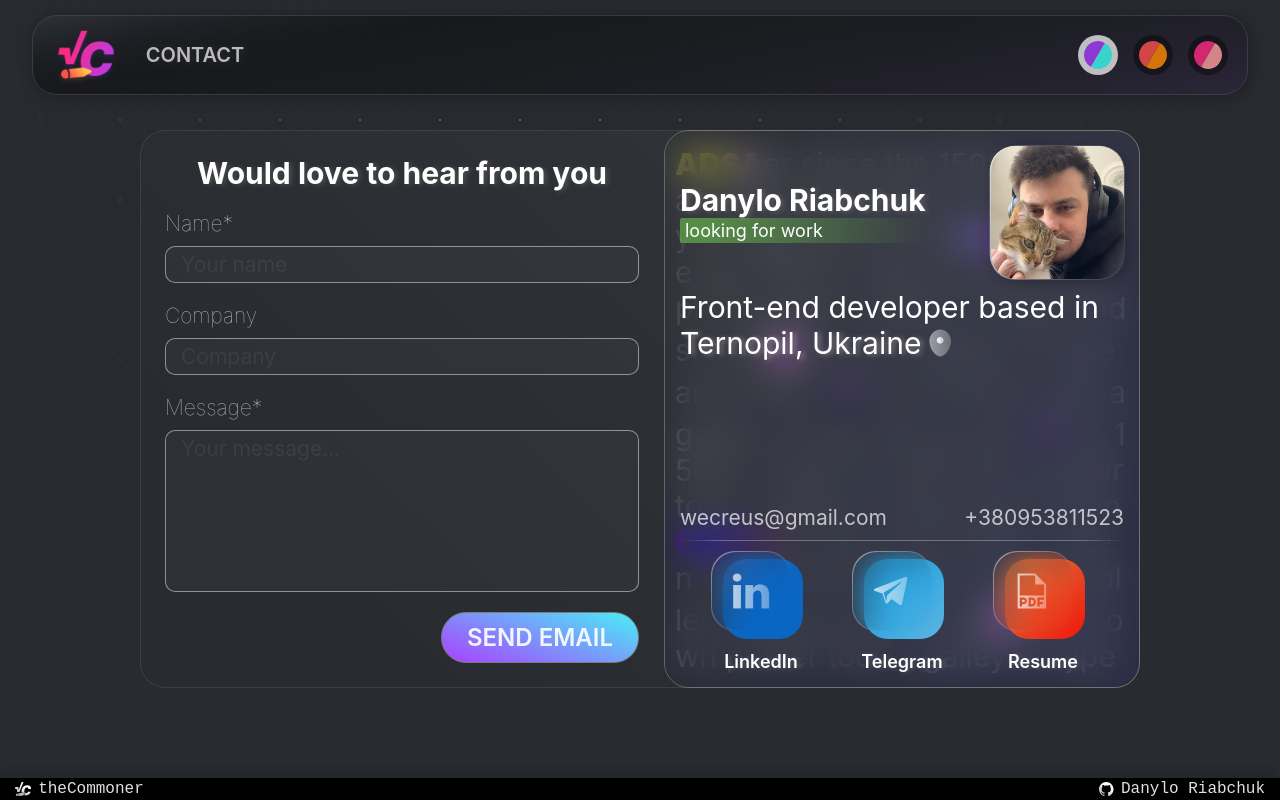
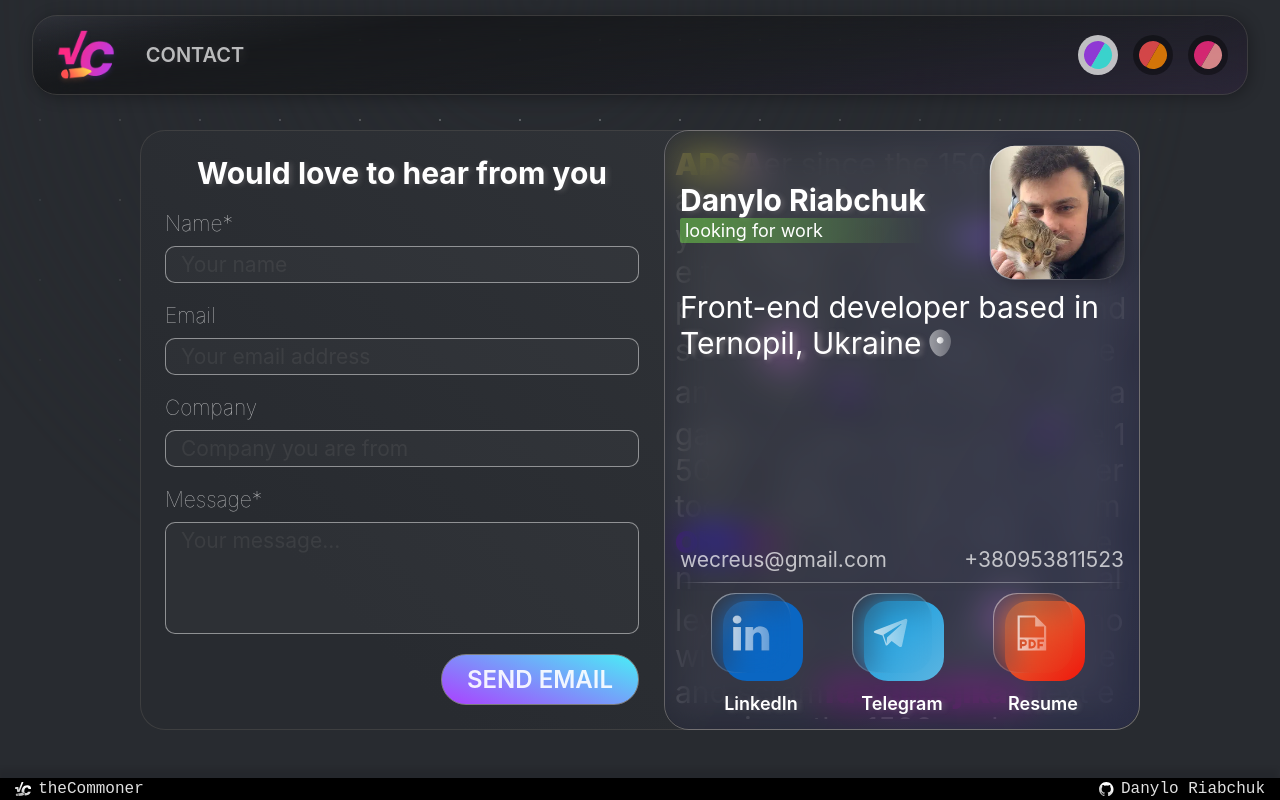
Before and after one commit to wecreus/theCommoner-next, a Next.js app: page /contact in a window 1280 px wide. Built offline with nearby package versions, Linux system fonts and the light colour scheme; a web font is replaced by a local one.

Commit message:
feat: parsing email with zod

```diff
--- a/app/contact/page.tsx
+++ b/app/contact/page.tsx
@@ -55,8 +55,18 @@ const ContactMe = () => {
               required
               placeholder="Your name"
               type="text"
-
-              autoComplete="off"
+            />
+          </div>
+          <div className="Form-content__group">
+            <label htmlFor="mail-email" className="Form-content__label">
+              Email
+            </label>
+            <input
+              id="mail-email"
+              type="email"
+              name="mail-email"
+              className="Form-content__input Form-content__input--email"
+              placeholder="Your email address"
             />
           </div>
           <div className="Form-content__group">
@@ -68,7 +78,7 @@ const ContactMe = () => {
               type="text"
               name="mail-company"
               className="Form-content__input Form-content__input--company"
-              placeholder="Company"
+              placeholder="Company you are from"
               autoComplete="off"
             />
           </div>
@@ -83,7 +93,7 @@ const ContactMe = () => {
               placeholder="Your message..."
               minLength={5}
               required
-              rows={6}
+              rows={4}
               autoComplete="off"
             />
           </div>
--- a/app/lib/actions.ts
+++ b/app/lib/actions.ts
@@ -11,6 +11,10 @@ const FormSchema = z.object({
   mailMessage: z.string().min(5, {
     message: "Please enter at least 5 characters",
   }),
+  email: z.union([
+    z.literal(""),
+    z.string().email({ message: "Invalid email" }),
+  ]),
 });
 
 export type State = {
@@ -18,17 +22,18 @@ export type State = {
     name?: string;
     company?: string;
     message?: string;
+    email?: string;
   };
   message?: string | null;
 };
 
 export async function sendEmail(prevState: State, formData: FormData) {
-
   // Validate form using Zod
   const validatedFields = FormSchema.safeParse({
     name: formData.get("mail-name"),
     company: formData.get("mail-company"),
     mailMessage: formData.get("mail-message"),
+    email: formData.get("mail-email"),
   });
 
   // If form validation fails, return errors early. Otherwise, continue.
@@ -39,7 +44,7 @@ export async function sendEmail(prevState: State, formData: FormData) {
     };
   }
 
-    //   const mailName = String(e.target["mail-name"].value) || "";
+  //   const mailName = String(e.target["mail-name"].value) || "";
   //   const mailCompany = String(e.target["mail-company"].value) || "";
   //   const mailMessage = String(e.target["mail-message"].value) || "";
   //   const subject = `${mailName}${mailCompany ? " from " + mailCompany : ""}`;
```
